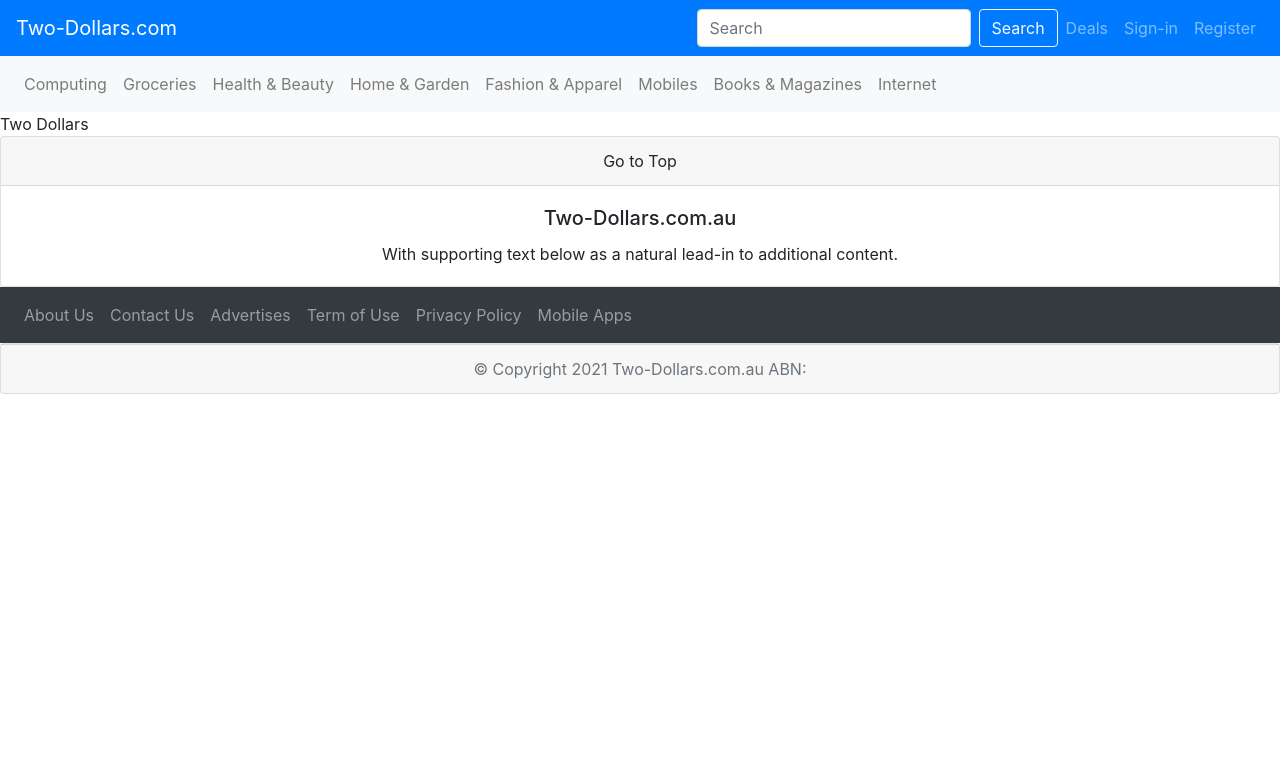
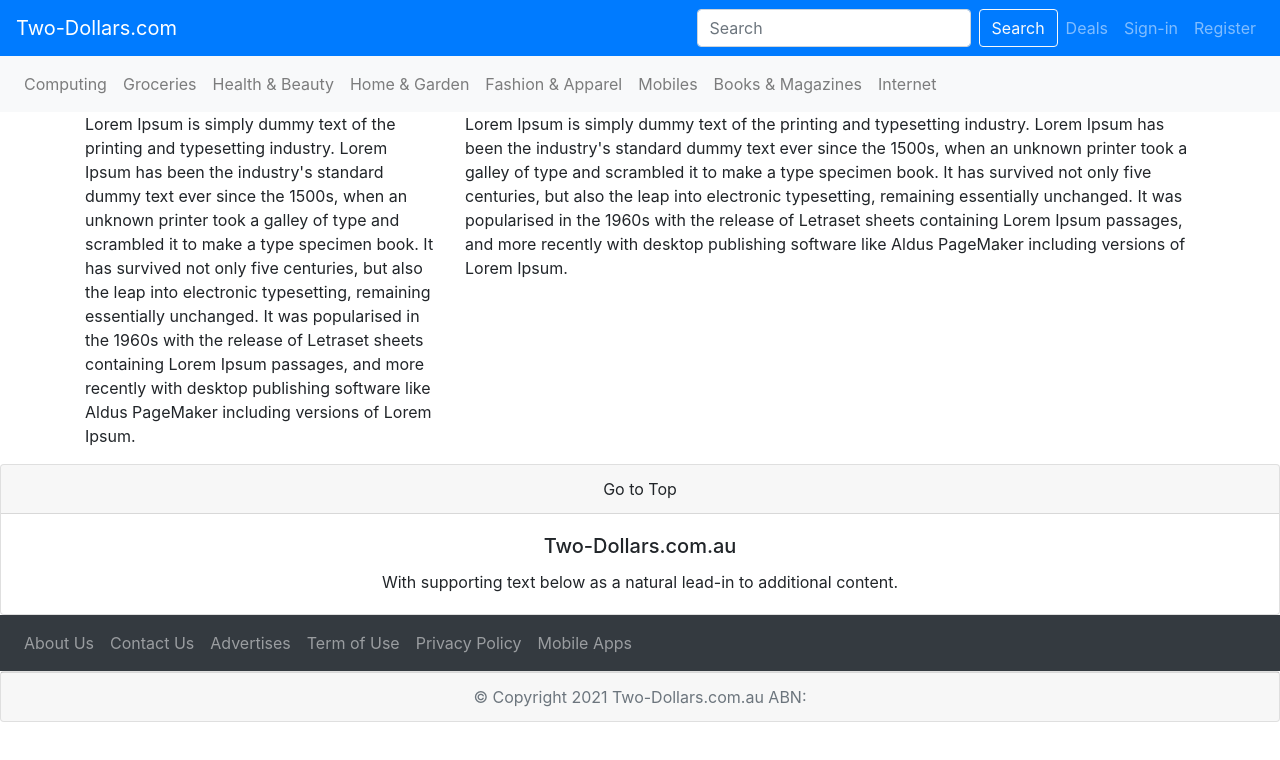
Before and after one commit to bonnak/2dollarshop, a Next.js app: page / in a window 1280 px wide. Shown: the top 760 px of the page. Built offline with nearby package versions, Linux system fonts and the light colour scheme.

Commit message:
added column on homepage

```diff
--- a/pages/index.js
+++ b/pages/index.js
@@ -1,9 +1,19 @@
 import AppLayout from '../layouts/AppLayout';
+import { Container, Row, Col } from 'react-bootstrap';
 
 export default function Home() {
   return (
     <AppLayout>
-      <span>Two Dollars</span>
+      <Container>
+        <Row>
+          <Col sm={4}>
+            <p>Lorem Ipsum is simply dummy text of the printing and typesetting industry. Lorem Ipsum has been the industry's standard dummy text ever since the 1500s, when an unknown printer took a galley of type and scrambled it to make a type specimen book. It has survived not only five centuries, but also the leap into electronic typesetting, remaining essentially unchanged. It was popularised in the 1960s with the release of Letraset sheets containing Lorem Ipsum passages, and more recently with desktop publishing software like Aldus PageMaker including versions of Lorem Ipsum.</p>
+          </Col>
+          <Col sm={8}>
+            <p>Lorem Ipsum is simply dummy text of the printing and typesetting industry. Lorem Ipsum has been the industry's standard dummy text ever since the 1500s, when an unknown printer took a galley of type and scrambled it to make a type specimen book. It has survived not only five centuries, but also the leap into electronic typesetting, remaining essentially unchanged. It was popularised in the 1960s with the release of Letraset sheets containing Lorem Ipsum passages, and more recently with desktop publishing software like Aldus PageMaker including versions of Lorem Ipsum.</p>
+          </Col>
+        </Row>
+      </Container>
     </AppLayout>
   );
 }
```
